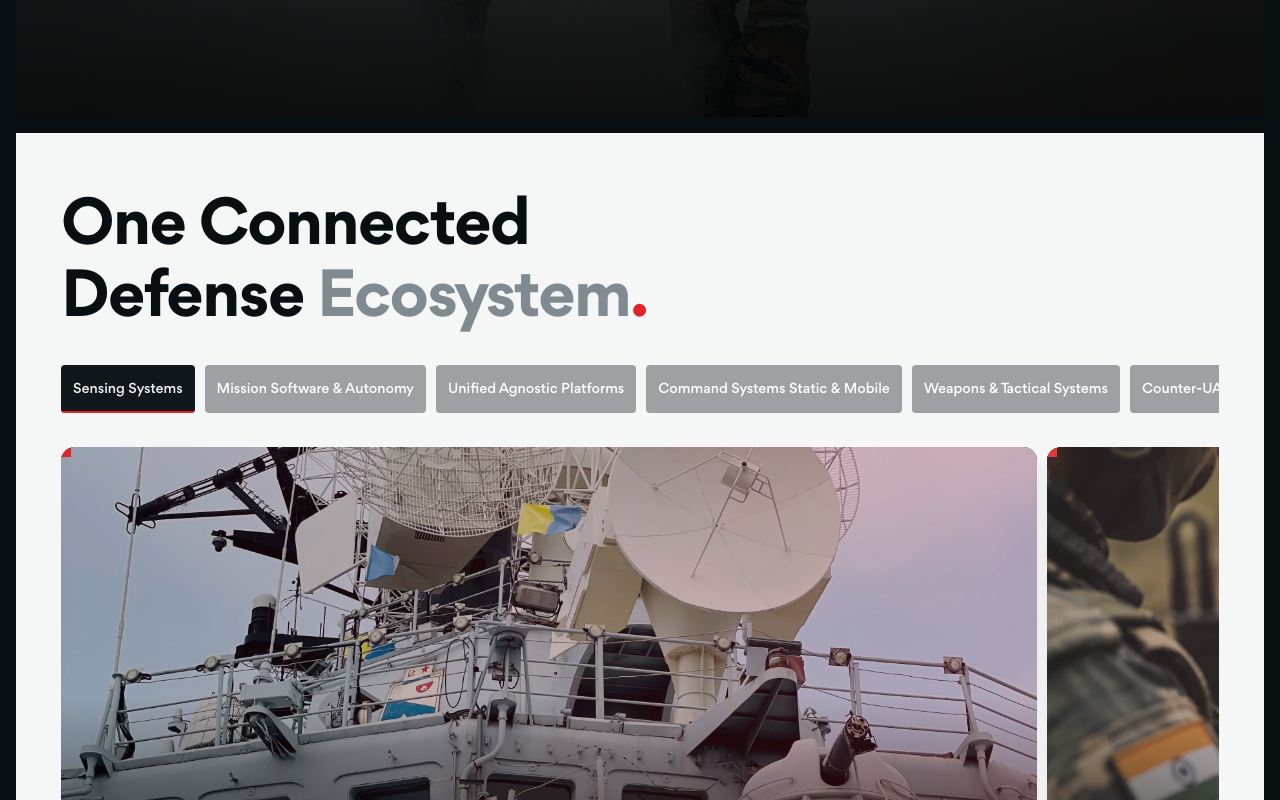
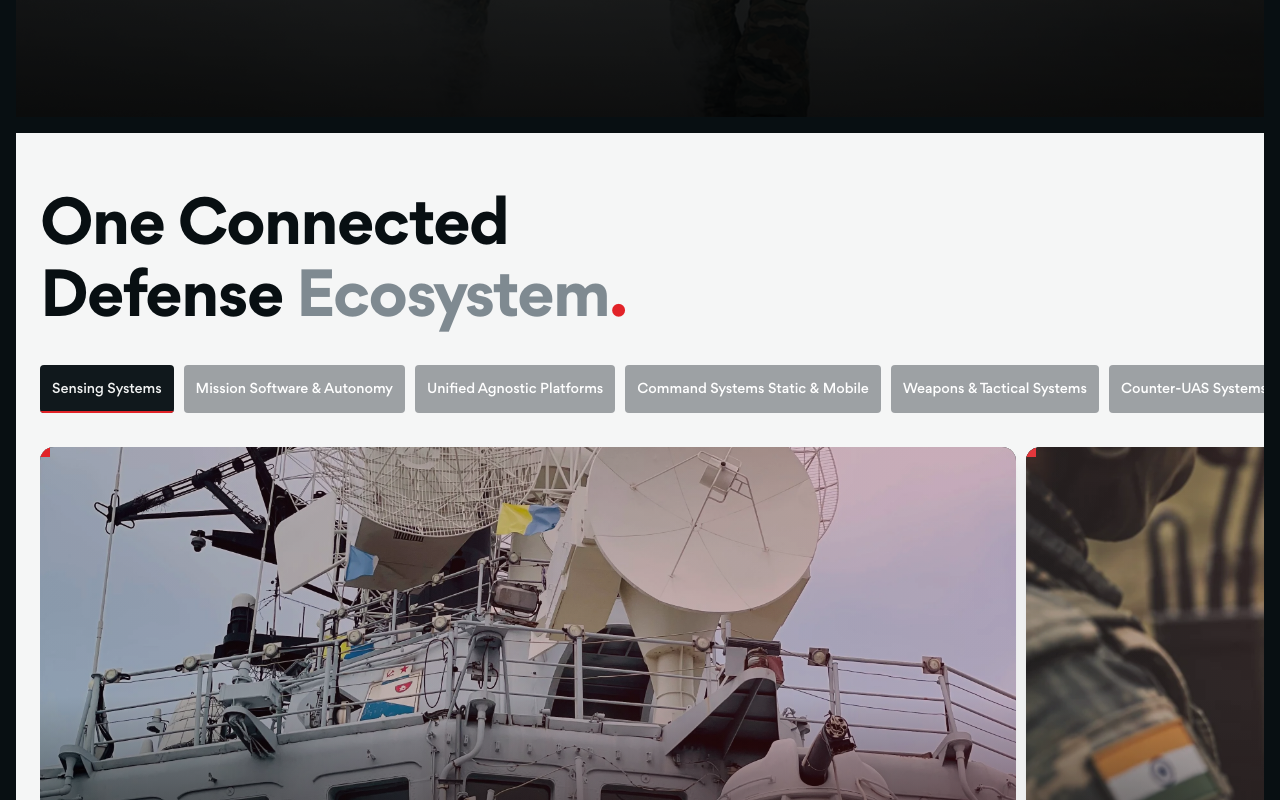
Before and after one commit to bobinthomas/rayonix, a Next.js app: page / in a window 1280 px wide. Shown: the part 1420-2220 px from the top of the page. Built offline with nearby package versions, Linux system fonts and the light colour scheme.

Commit message:
fix(ecosystem): align left side with content grid while extending tabs and carousel flush to the right container edge

```diff
--- a/src/components/home/EcosystemSection.tsx
+++ b/src/components/home/EcosystemSection.tsx
@@ -205,7 +205,11 @@ export default function EcosystemSection() {
 
   return (
     <section
-      className="relative w-full bg-[#f5f6f6] px-6 sm:px-10 lg:px-[45px] py-16 lg:py-[50px] overflow-hidden"
+      className="relative w-full bg-[#f5f6f6] py-16 lg:py-[50px] overflow-hidden"
+      style={{
+        paddingLeft: "max(24px, calc((100% - 1320px) / 2))",
+        paddingRight: 0,
+      }}
       aria-label="One Connected Defense Ecosystem"
       data-node-id="210:1961"
       onMouseEnter={() => setIsPaused(true)}
@@ -214,9 +218,9 @@ export default function EcosystemSection() {
         setHoveredCardIndex(null);
       }}
     >
-      <div className="max-w-[1320px] mx-auto flex flex-col gap-[30px]">
+      <div className="w-full flex flex-col gap-[30px]">
         {/* Section Heading with Axion text-transform decrypt animation */}
-        <div className="pt-2">
+        <div className="pt-2 max-w-[1320px] pr-6 sm:pr-10">
           <TransformingHeading
             as="h2"
             segments={[
@@ -229,9 +233,9 @@ export default function EcosystemSection() {
           />
         </div>
 
-        {/* 7 Filter Tabs - solid high-contrast styling with no scrollbar */}
-        <div className="w-full overflow-x-auto no-scrollbar -mx-6 px-6 sm:mx-0 sm:px-0">
-          <div className="flex items-center gap-[10px] min-w-max pb-1">
+        {/* 7 Filter Tabs - Solid high-contrast styling extending to right edge */}
+        <div className="w-full overflow-x-auto no-scrollbar">
+          <div className="flex items-center gap-[10px] min-w-max pb-1 pr-6 sm:pr-10">
             {ecosystemData.map((item, idx) => {
               const isActive = activeTab === idx;
               return (
@@ -274,10 +278,10 @@ export default function EcosystemSection() {
           </div>
         </div>
 
-        {/* Horizontal Carousel Track - Clamped to eliminate right-side gaps */}
+        {/* Horizontal Carousel Track - Bleeds smoothly all the way to the right edge */}
         <div
           ref={containerRef}
-          className="relative w-full overflow-hidden -mx-6 px-6 sm:mx-0 sm:px-0"
+          className="relative w-full overflow-hidden"
           onTouchStart={handleTouchStart}
           onTouchEnd={handleTouchEnd}
         >
```
